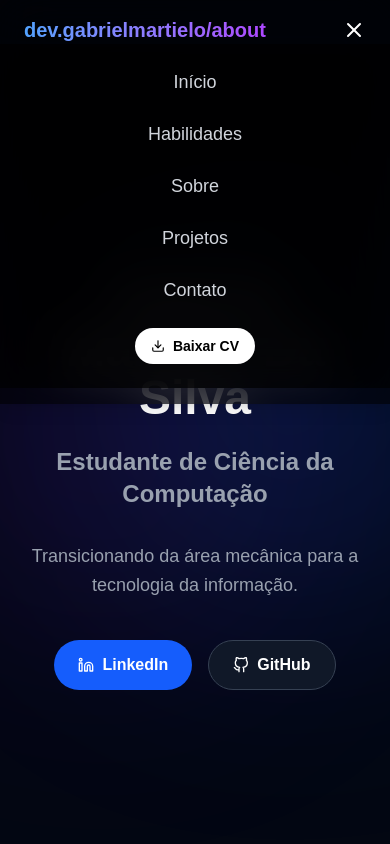
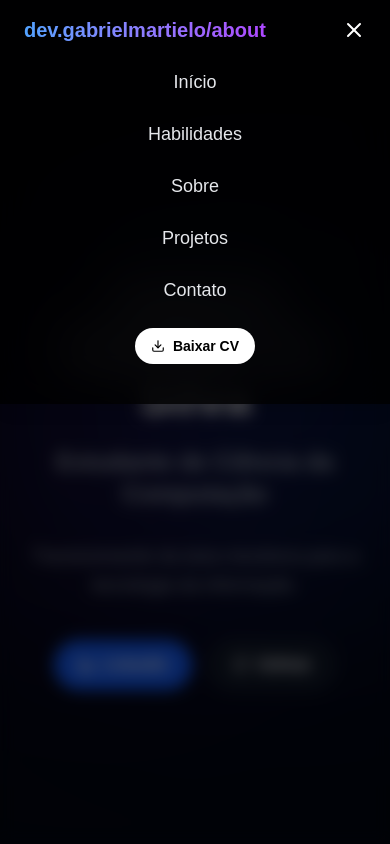
Before and after one commit to smartielo/meu-portfolio, a Next.js app: page / in a window 390 px wide. Both pictures are taken after a click on the button 354 px from the left and 38 px from the top of the page. Shown: the top 844 px of the page. Built offline with nearby package versions, Linux system fonts and the light colour scheme.

Commit message:
feat: adicionar animações e melhorias na Navbar; otimizar menu mobile e links

```diff
--- a/src/components/layouts/Navbar.tsx
+++ b/src/components/layouts/Navbar.tsx
@@ -3,9 +3,8 @@
 
 import { useState, useEffect } from "react";
 import Link from "next/link";
-import { motion } from "framer-motion";
+import { motion, AnimatePresence } from "framer-motion";
 import { FiMenu, FiX } from "react-icons/fi";
-import { profileData } from "@/data/profile";
 import { DownloadResume } from "@/components/ui/DownloadResume";
 
 export function Navbar() {
@@ -23,19 +22,36 @@ export function Navbar() {
   const navLinks = [
     { name: "Início", href: "#hero" },
     { name: "Habilidades", href: "#skills" },
-    { name: "Sobre", href: "#about" }, // Adicionei o link para a seção Sobre/Setup
+    { name: "Sobre", href: "#about" },
     { name: "Projetos", href: "#projects" },
     { name: "Contato", href: "#contact" },
   ];
 
   return (
+    <>
+      {/* 1. O OVERLAY (Fundo Escuro e Desfocado) */}
+      {/* Ele cobre o site inteiro quando o menu abre para dar foco */}
+      <AnimatePresence>
+        {isMobileMenuOpen && (
+          <motion.div
+            initial={{ opacity: 0 }}
+            animate={{ opacity: 1 }}
+            exit={{ opacity: 0 }}
+            transition={{ duration: 0.3 }}
+            onClick={() => setIsMobileMenuOpen(false)} // Clicar no fundo fecha o menu
+            className="fixed inset-0 z-40 bg-black/60 backdrop-blur-sm"
+          />
+        )}
+      </AnimatePresence>
+
+      {/* 2. A BARRA DE NAVEGAÇÃO (Fica por cima de tudo, z-50) */}
       <motion.nav
         initial={{ y: -100, opacity: 0 }}
         animate={{ y: 0, opacity: 1 }}
         transition={{ duration: 0.8 }}
         className={`fixed top-0 z-50 w-full transition-all duration-300 ${
           isScrolled || isMobileMenuOpen
-          ? "bg-black/60 backdrop-blur-xl shadow-lg py-4"
+            ? "bg-black/80 backdrop-blur-xl shadow-lg py-4"
             : "bg-transparent py-6"
         }`}
       >
@@ -65,27 +81,29 @@ export function Navbar() {
 
           {/* Menu Mobile (Ícone) */}
           <button
-          className="md:hidden text-white text-2xl"
+            className="md:hidden text-white text-2xl outline-none"
             onClick={() => setIsMobileMenuOpen(!isMobileMenuOpen)}
           >
             {isMobileMenuOpen ? <FiX /> : <FiMenu />}
           </button>
         </div>
 
-      {/* Menu Mobile (Dropdown) */}
+        {/* Menu Mobile (Dropdown que empurra o conteúdo) */}
+        <AnimatePresence>
           {isMobileMenuOpen && (
             <motion.div
               initial={{ opacity: 0, height: 0 }}
-          animate={{ opacity: 1, height: "auto" }}
-          className="md:hidden bg-black/60 backdrop-blur-xl overflow-hidden"
+              animate={{ opacity: 1, height: "auto" }} // Volta a ser auto (apenas o tamanho necessário)
+              exit={{ opacity: 0, height: 0 }}
+              className="md:hidden overflow-hidden"
             >
-          <div className="flex flex-col p-6 gap-6 items-center">
+              <div className="flex flex-col p-6 gap-6 items-center bg-transparent">
                  {navLinks.map((link) => (
                     <Link
                       key={link.name}
                       href={link.href}
                       onClick={() => setIsMobileMenuOpen(false)}
-                  className="text-gray-300 hover:text-white text-lg font-medium"
+                      className="text-gray-200 hover:text-white text-lg font-medium"
                     >
                       {link.name}
                     </Link>
@@ -97,6 +115,8 @@ export function Navbar() {
               </div>
             </motion.div>
           )}
+        </AnimatePresence>
       </motion.nav>
+    </>
   );
 }
```
Lines whose indentation alone changed are shown as unchanged.
